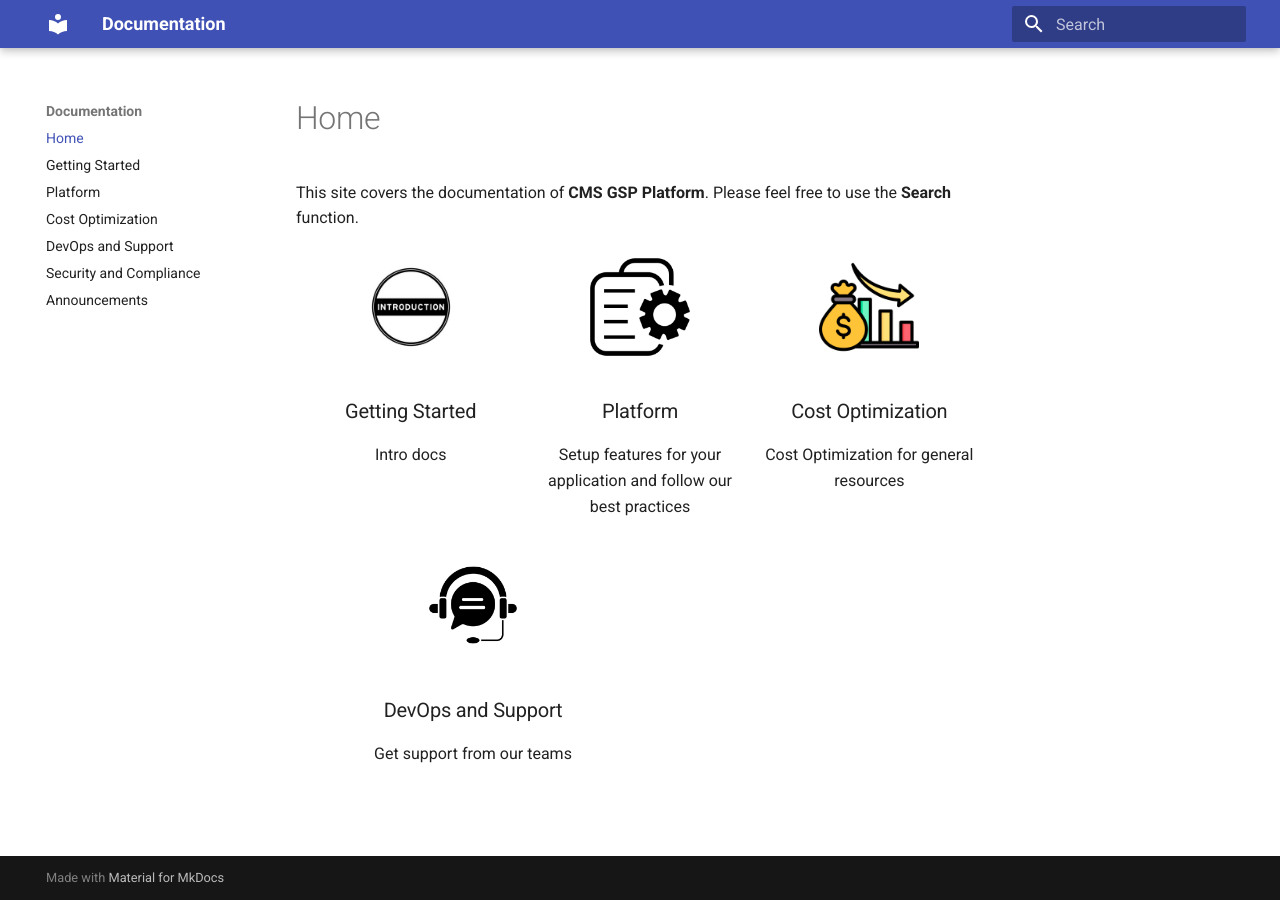
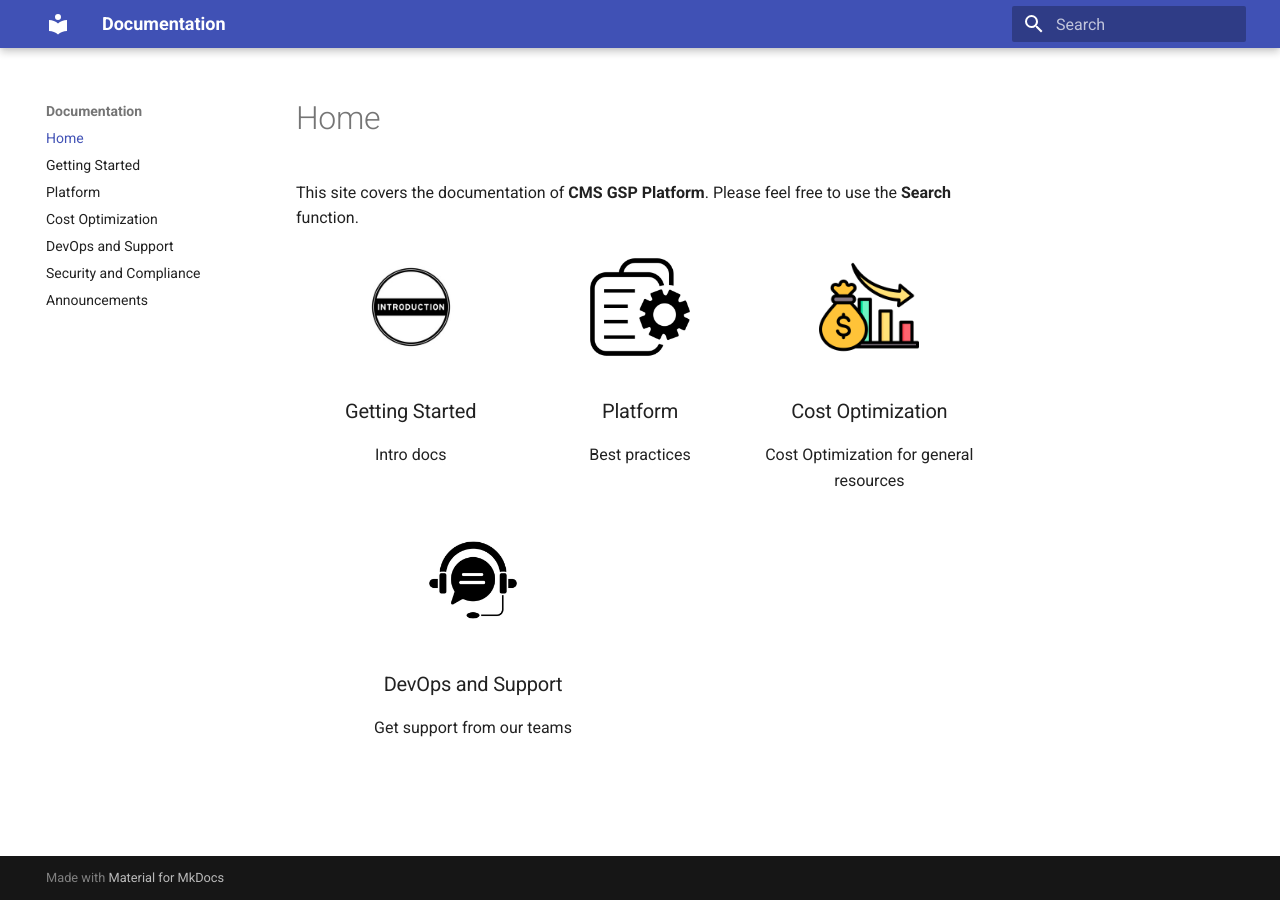
Before and after one commit to sushantjillawar24/cmsinfo, an MkDocs documentation site: the page built from docs/index.md, in a window 1280 px wide. Built offline with MkDocs 1.6.1 and Material for MkDocs 9.7.7, drawn with Linux system fonts in a browser that asks for light colours.

Commit message:
feat:edits

```diff
--- a/docs/index.md
+++ b/docs/index.md
@@ -11,7 +11,7 @@
   <div style="flex: 1; min-width: 200px; margin: 10px; text-align: center;">
     <img src="assets/images/platform.png" alt="Platform" style="width: 100px;">
     <h3>Platform</h3>
-    <p>Setup features for your application and follow our best practices</p>
+    <p>Best practices</p>
   </div>
   <div style="flex: 1; min-width: 200px; margin: 10px; text-align: center;">
     <img src="assets/images/cost-optimization.png" alt="Cost Optimization" style="width: 100px;">
```
